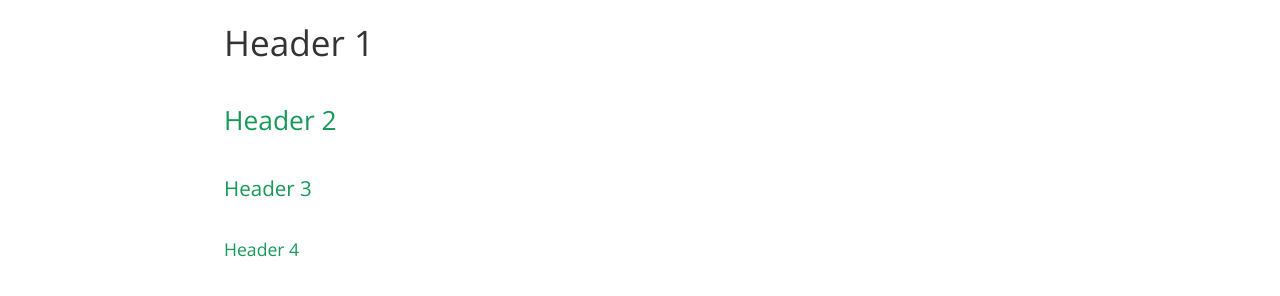
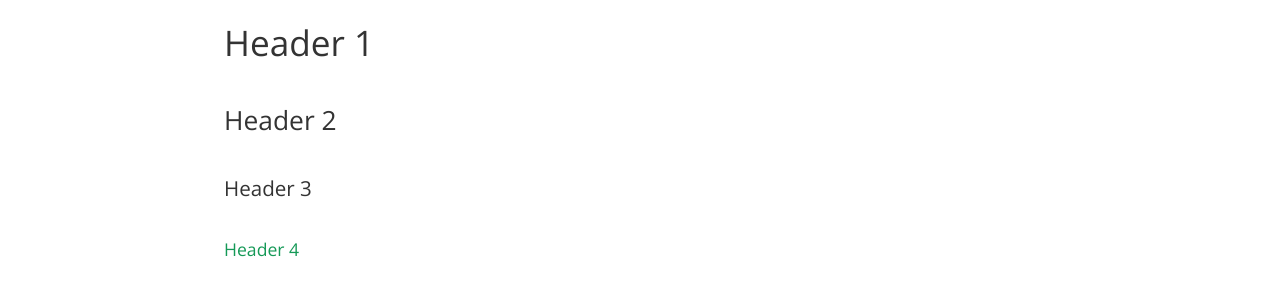
Before and after one commit to AwhVogelLab/awhvogellab.github.io, a Jekyll site: the page built from example.md, in a window 1280 px wide. Shown: the part 424-720 px from the top of the page. Built offline with Jekyll 4.4.1, drawn with Linux system fonts in a browser that asks for light colours.

Commit message:
Update style.scss

```diff
--- a/assets/css/style.scss
+++ b/assets/css/style.scss
@@ -46,3 +46,11 @@
 .main-content h1 {
     color: #333333;
 }
+
+.main-content h2 {
+    color: #333333;
+}
+
+.main-content h3 {
+    color: #333333;
+}
```
